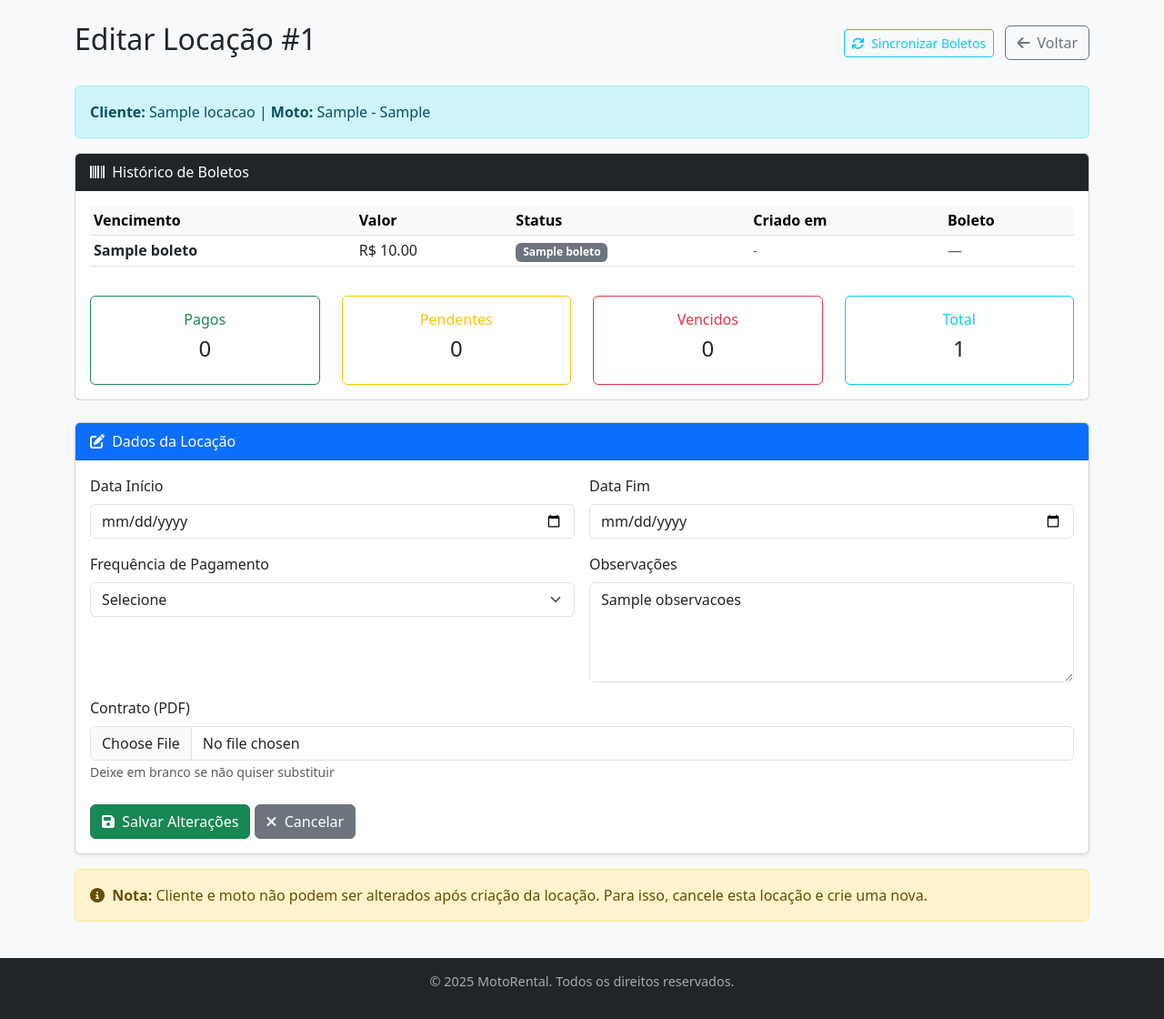
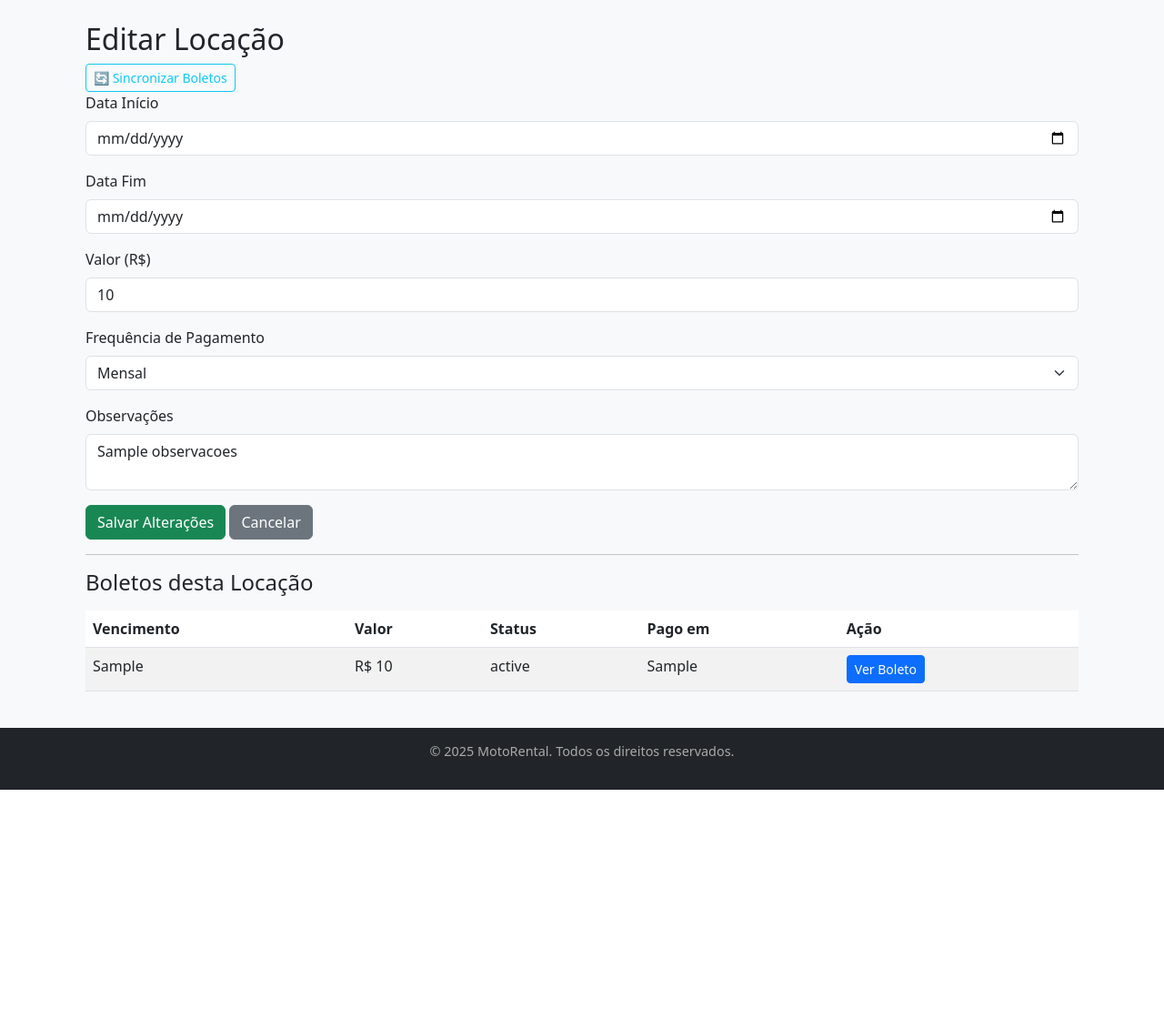
Before and after one commit to fabricio-47/MotoRental, a Flask app: template templates/editar_locacao.html in a window 1280 px wide. Shown: the part 56-1176 px from the top of the page at 91% size. After the commit the page ends 924 px from the top, so only its background shows below. Run offline with Flask 3, Linux system fonts and the light colour scheme; the template is opened without the code that fills it: most values are stand-ins (such as "Sample title", 1, 10 or a date in 2020); parts of the project's set-up code (start-up, migrations or seed data) failed here and were passed over; some libraries are stand-ins or nearby versions.

Commit message:
editar locacao alterado

```diff
--- a/templates/editar_locacao.html
+++ b/templates/editar_locacao.html
@@ -1,195 +1,84 @@
-<!-- editar_locacao.html atualizado com lista de boletos -->
 {% extends "base.html" %}
-{% block title %}Editar Locação #{{ locacao.id }}{% endblock %}
+
 {% block content %}
-<div class="d-flex justify-content-between align-items-center mb-4">
-  <h2>Editar Locação #{{ locacao.id }}</h2>
-  <div>
-    <a href="{{ url_for('sincronizar_boletos_manual', locacao_id=locacao.id) }}" class="btn btn-outline-info btn-sm me-2">
-      <i class="fa-solid fa-sync me-1"></i> Sincronizar Boletos
+<div class="container mt-4">
+    <h2>Editar Locação</h2>
+
+    <!-- Botão de sincronizar boletos corrigido -->
+    <a href="{{ url_for('sincronizar_boletos_manual', id=locacao.id) }}"
+       class="btn btn-outline-info btn-sm me-2">
+        🔄 Sincronizar Boletos
     </a>
-    <a href="{{ url_for('locacoes') }}" class="btn btn-outline-secondary">
-      <i class="fa-solid fa-arrow-left me-1"></i> Voltar
-    </a>
-  </div>
+
+    <form method="POST" enctype="multipart/form-data">
+        <div class="mb-3">
+            <label for="data_inicio" class="form-label">Data Início</label>
+            <input type="date" class="form-control" id="data_inicio" name="data_inicio"
+                   value="{{ locacao.data_inicio }}">
         </div>
 
-<div class="alert alert-info">
-  <strong>Cliente:</strong> {{ locacao.cliente_nome }} |
-  <strong>Moto:</strong> {{ locacao.moto_modelo }} - {{ locacao.moto_placa }}
+        <div class="mb-3">
+            <label for="data_fim" class="form-label">Data Fim</label>
+            <input type="date" class="form-control" id="data_fim" name="data_fim"
+                   value="{{ locacao.data_fim if locacao.data_fim }}">
         </div>
 
-<!-- Lista de Boletos -->
-<div class="card mb-4">
-  <div class="card-header bg-dark text-white">
-    <i class="fa-solid fa-barcode me-1"></i> Histórico de Boletos
+        <div class="mb-3">
+            <label for="valor" class="form-label">Valor (R$)</label>
+            <input type="number" step="0.01" class="form-control" id="valor" name="valor"
+                   value="{{ locacao.valor }}">
         </div>
-  <div class="card-body">
-    {% if boletos %}
-    <div class="table-responsive">
-      <table class="table table-sm table-hover">
-        <thead class="table-light">
+
+        <div class="mb-3">
+            <label for="frequencia_pagamento" class="form-label">Frequência de Pagamento</label>
+            <select id="frequencia_pagamento" name="frequencia_pagamento" class="form-select">
+                <option value="mensal" {% if locacao.frequencia_pagamento=="mensal" %}selected{% endif %}>Mensal</option>
+                <option value="semanal" {% if locacao.frequencia_pagamento=="semanal" %}selected{% endif %}>Semanal</option>
+            </select>
+        </div>
+
+        <div class="mb-3">
+            <label for="observacoes" class="form-label">Observações</label>
+            <textarea class="form-control" id="observacoes" name="observacoes">{{ locacao.observacoes }}</textarea>
+        </div>
+
+        <button type="submit" class="btn btn-success">Salvar Alterações</button>
+        <a href="{{ url_for('locacoes') }}" class="btn btn-secondary">Cancelar</a>
+    </form>
+
+    <hr>
+
+    <!-- Listagem dos boletos vinculados -->
+    <h4>Boletos desta Locação</h4>
+    <table class="table table-striped mt-3">
+        <thead>
             <tr>
                 <th>Vencimento</th>
                 <th>Valor</th>
                 <th>Status</th>
-            <th>Criado em</th>
-            <th>Boleto</th>
+                <th>Pago em</th>
+                <th>Ação</th>
             </tr>
         </thead>
         <tbody>
             {% for boleto in boletos %}
             <tr>
+                <td>{{ boleto.data_vencimento }}</td>
+                <td>R$ {{ boleto.valor }}</td>
+                <td>{{ boleto.status }}</td>
+                <td>{{ boleto.data_pagamento if boleto.data_pagamento else "-" }}</td>
                 <td>
-              <strong>{{ boleto[2] }}</strong>
-              {% if boleto[3] == 'OVERDUE' %}
-              <small class="text-danger d-block">Vencido</small>
-              {% elif boleto[3] == 'PENDING' %}
-              <small class="text-warning d-block">Pendente</small>
+                    {% if boleto.boleto_url %}
+                    <a href="{{ boleto.boleto_url }}" target="_blank" class="btn btn-sm btn-primary">Ver Boleto</a>
                     {% endif %}
                 </td>
-            <td>R$ {{ "%.2f"|format(boleto[1]) }}</td>
-            <td>
-              <span class="badge bg-{% if boleto[3] == 'RECEIVED' %}success{% elif boleto[3] == 'PENDING' %}warning{% elif boleto[3] == 'OVERDUE' %}danger{% elif boleto[3] == 'CONFIRMED' %}info{% else %}secondary{% endif %}">
-                {% if boleto[3] == 'RECEIVED' %}Pago
-                {% elif boleto[3] == 'PENDING' %}Pendente
-                {% elif boleto[3] == 'OVERDUE' %}Vencido
-                {% elif boleto[3] == 'CONFIRMED' %}Confirmado
-                {% else %}{{ boleto[3] }}
-                {% endif %}
-              </span>
-            </td>
-            <td>
-              <small class="text-muted">{{ boleto[5].strftime('%d/%m/%Y') if boleto[5] else '-' }}</small>
-            </td>
-            <td>
-              {% if boleto[4] and boleto[3] in ['PENDING', 'OVERDUE'] %}
-              <a href="{{ boleto[4] }}" target="_blank" class="btn btn-sm btn-success">
-                <i class="fa-solid fa-barcode me-1"></i> Ver Boleto
-              </a>
-              {% elif boleto[3] == 'RECEIVED' %}
-              <span class="text-success">
-                <i class="fa-solid fa-check-circle me-1"></i> Pago
-              </span>
+            </tr>
             {% else %}
-              <span class="text-muted">—</span>
-              {% endif %}
-            </td>
+            <tr>
+                <td colspan="5" class="text-center">Nenhum boleto gerado ainda</td>
             </tr>
             {% endfor %}
         </tbody>
     </table>
 </div>
-
-    <!-- Resumo dos boletos -->
-    <div class="row mt-3">
-      <div class="col-md-3">
-        <div class="card border-success">
-          <div class="card-body text-center">
-            <h6 class="card-title text-success">Pagos</h6>
-            <h4>{{ boletos|selectattr('3', 'equalto', 'RECEIVED')|list|length }}</h4>
-          </div>
-        </div>
-      </div>
-      <div class="col-md-3">
-        <div class="card border-warning">
-          <div class="card-body text-center">
-            <h6 class="card-title text-warning">Pendentes</h6>
-            <h4>{{ boletos|selectattr('3', 'equalto', 'PENDING')|list|length }}</h4>
-          </div>
-        </div>
-      </div>
-      <div class="col-md-3">
-        <div class="card border-danger">
-          <div class="card-body text-center">
-            <h6 class="card-title text-danger">Vencidos</h6>
-            <h4>{{ boletos|selectattr('3', 'equalto', 'OVERDUE')|list|length }}</h4>
-          </div>
-        </div>
-      </div>
-      <div class="col-md-3">
-        <div class="card border-info">
-          <div class="card-body text-center">
-            <h6 class="card-title text-info">Total</h6>
-            <h4>{{ boletos|length }}</h4>
-          </div>
-        </div>
-      </div>
-    </div>
-
-    {% else %}
-    <div class="text-center text-muted py-4">
-      <i class="fa-solid fa-barcode fa-3x mb-3"></i>
-      <p>Nenhum boleto encontrado para esta locação.</p>
-      <small>Os boletos são criados automaticamente pelo Asaas de acordo com a frequência de pagamento.</small>
-    </div>
-    {% endif %}
-  </div>
-</div>
-
-<!-- Formulário de edição da locação (código existente) -->
-<div class="card shadow-sm">
-  <div class="card-header bg-primary text-white">
-    <i class="fa-solid fa-edit me-1"></i> Dados da Locação
-  </div>
-  <div class="card-body">
-    <form method="post" enctype="multipart/form-data">
-      <div class="row g-3">
-        <div class="col-md-6">
-          <label class="form-label">Data Início</label>
-          <input type="date" name="data_inicio" class="form-control" value="{{ locacao.data_inicio }}" required>
-        </div>
-        <div class="col-md-6">
-          <label class="form-label">Data Fim</label>
-          <input type="date" name="data_fim" class="form-control" value="{{ locacao.data_fim or '' }}">
-        </div>
-        <div class="col-md-6">
-          <label class="form-label">Frequência de Pagamento</label>
-          <select name="frequencia_pagamento" class="form-select" required>
-            <option value="">Selecione</option>
-            <option value="semanal" {% if locacao.frequencia_pagamento == 'semanal' %}selected{% endif %}>Semanal</option>
-            <option value="quinzenal" {% if locacao.frequencia_pagamento == 'quinzenal' %}selected{% endif %}>Quinzenal</option>
-            <option value="mensal" {% if locacao.frequencia_pagamento == 'mensal' %}selected{% endif %}>Mensal</option>
-            <option value="trimestral" {% if locacao.frequencia_pagamento == 'trimestral' %}selected{% endif %}>Trimestral</option>
-          </select>
-        </div>
-        <div class="col-md-6">
-          <label class="form-label">Observações</label>
-          <textarea name="observacoes" class="form-control" rows="4">{{ locacao.observacoes or '' }}</textarea>
-        </div>
-
-        <div class="col-md-12">
-          <label class="form-label">Contrato (PDF)</label>
-          {% if locacao.contrato_pdf %}
-          <p>
-            Contrato atual:
-            <a href="{{ url_for('uploaded_contract', filename=locacao.contrato_pdf) }}"
-               target="_blank"
-               class="btn btn-sm btn-outline-primary">
-              <i class="fa-solid fa-file-pdf me-1"></i> Ver Contrato
-            </a>
-          </p>
-          {% endif %}
-          <input type="file" name="contrato_pdf" class="form-control" accept=".pdf">
-          <small class="text-muted">Deixe em branco se não quiser substituir</small>
-        </div>
-      </div>
-
-      <div class="mt-4">
-        <button class="btn btn-success">
-          <i class="fa-solid fa-save me-1"></i> Salvar Alterações
-        </button>
-        <a href="{{ url_for('locacoes') }}" class="btn btn-secondary">
-          <i class="fa-solid fa-xmark me-1"></i> Cancelar
-        </a>
-      </div>
-    </form>
-  </div>
-</div>
-
-<div class="alert alert-warning mt-3">
-  <i class="fa-solid fa-info-circle me-1"></i>
-  <strong>Nota:</strong> Cliente e moto não podem ser alterados após criação da locação.
-  Para isso, cancele esta locação e crie uma nova.
-</div>
 {% endblock %}
```
Lines whose indentation alone changed are shown as unchanged.
